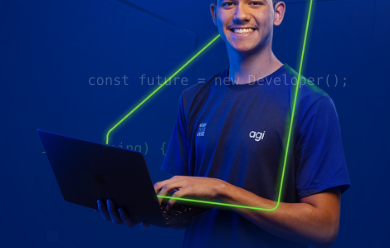
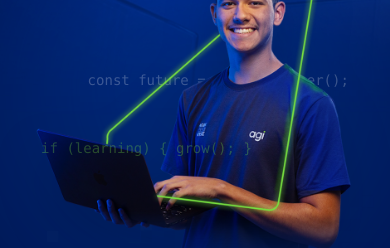
Before and after one commit to Uriel3coletivo/formacao-devs-ia, a Next.js app: page / in a window 390 px wide. Shown: the part 463-711 px from the top of the page. Built offline with nearby package versions, Linux system fonts and the light colour scheme.

Commit message:
Update Hero.jsx

```diff
--- a/src/components/Hero.jsx
+++ b/src/components/Hero.jsx
@@ -71,11 +71,11 @@ export default function Hero() {
           <div className="col-span-12 lg:col-span-7 relative h-[450px] md:h-[800px] lg:h-[950px] flex justify-center items-end pointer-events-none mt-0 lg:mt-0 z-20">
             <div className="absolute top-1/2 left-1/2 transform -translate-x-1/2 -translate-y-1/2 w-[500px] h-[500px] bg-[#0064f5] rounded-full blur-[120px] opacity-30 z-0" />
 
-            {/* Código NA FRENTE do rapaz - MOBILE (era o branco) */}
+            {/* Código BRANCO ATRÁS do rapaz - MOBILE */}
             <motion.div
               animate={{ y: [0, 25, 0], opacity: [0.2, 0.6, 0.2] }}
               transition={{ repeat: Infinity, duration: 7, ease: "easeInOut", delay: 0.5 }}
-              className="lg:hidden absolute top-[45%] right-[5%] text-white font-mono text-sm z-20"
+              className="lg:hidden absolute top-[45%] right-[5%] text-white font-mono text-sm z-0"
             >
               const future = new Developer();
             </motion.div>
@@ -92,11 +92,11 @@ export default function Hero() {
               />
             </motion.div>
 
-            {/* Código ATRÁS do rapaz - MOBILE (era o verde) */}
+            {/* Código VERDE NA FRENTE do rapaz - MOBILE */}
             <motion.div
               animate={{ y: [0, 30, 0], opacity: [0.3, 0.8, 0.3] }}
               transition={{ repeat: Infinity, duration: 6, ease: "easeInOut", delay: 1 }}
-              className="lg:hidden absolute bottom-[35%] left-[5%] text-[#77df40] font-mono text-sm z-0"
+              className="lg:hidden absolute bottom-[35%] left-[5%] text-[#77df40] font-mono text-sm z-20"
             >
               if (learning) &#123; grow(); &#125;
             </motion.div>
```
